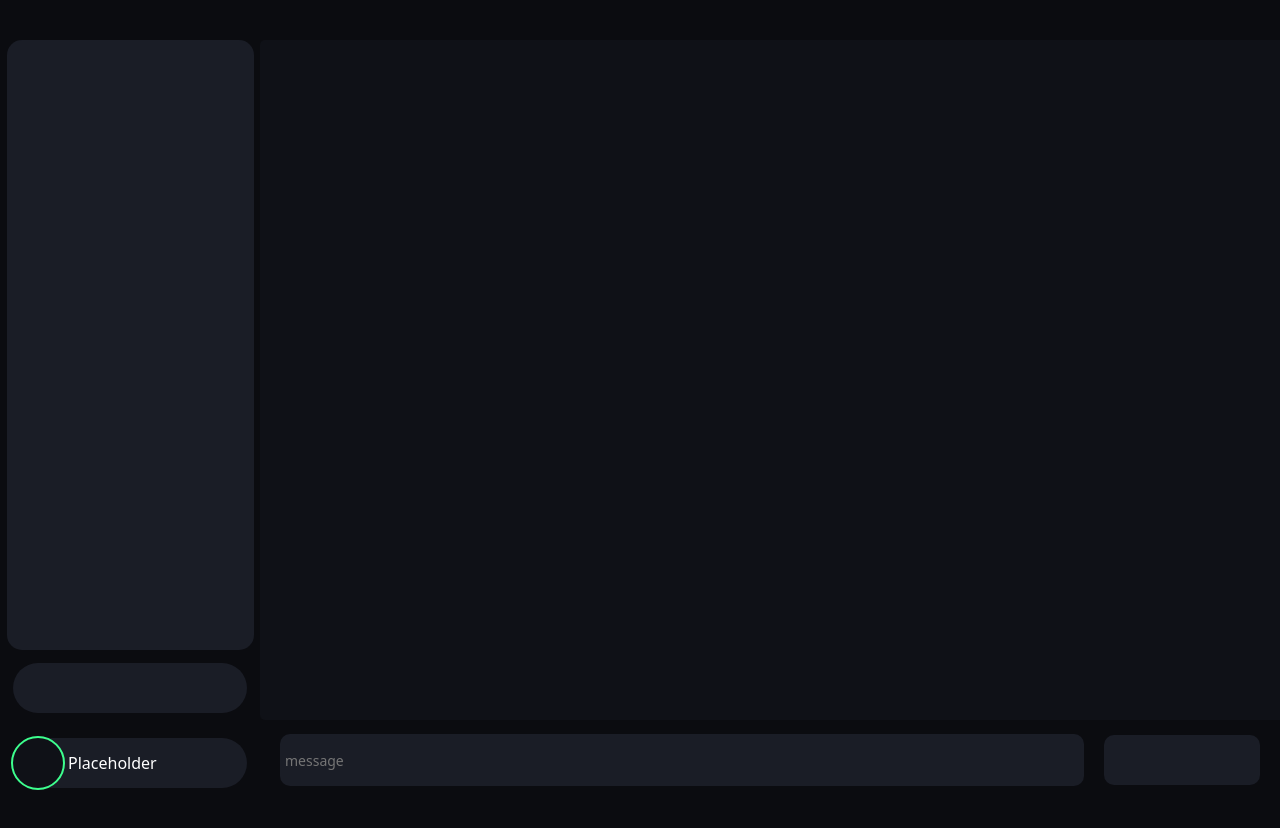
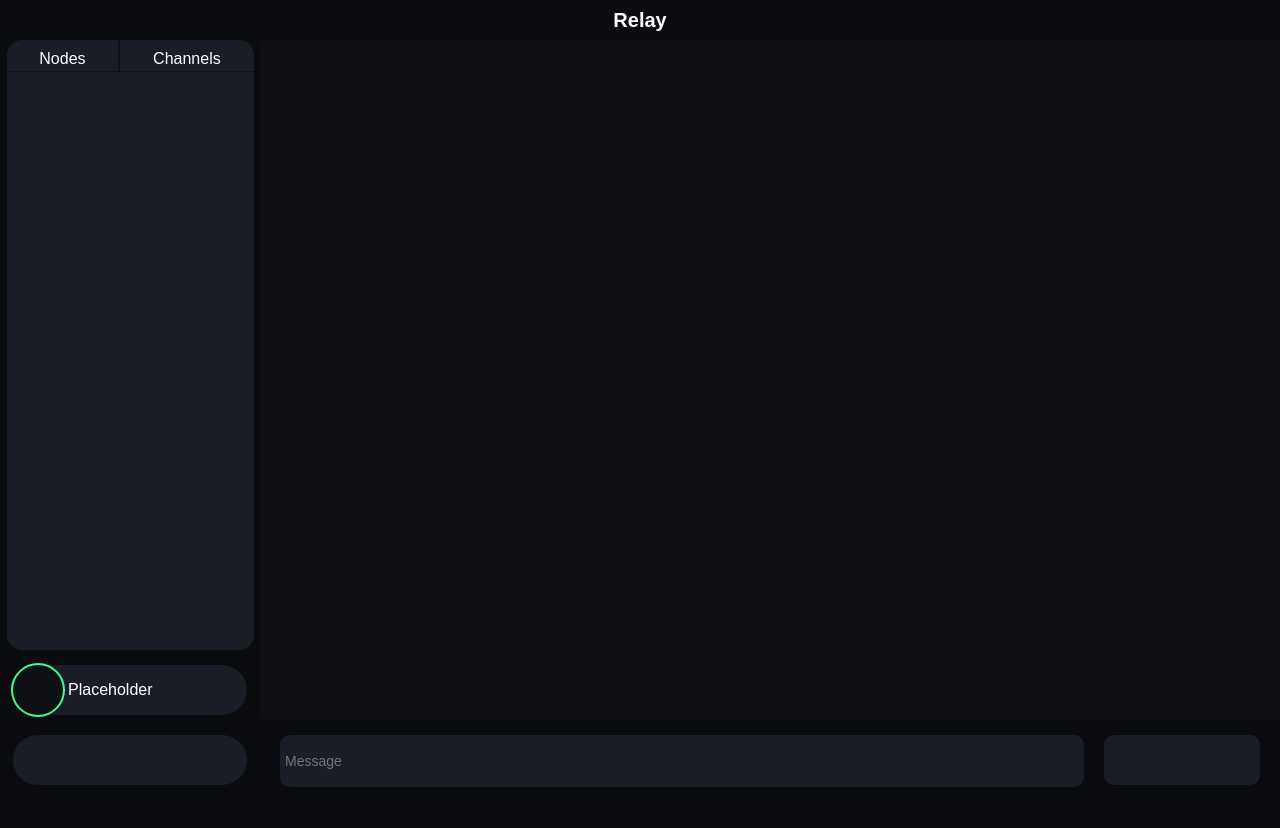
Before and after one commit to RedThunder1/Relay, an Angular app: page / in a window 1280 px wide. Shown: the top 828 px of the page. Built offline with nearby package versions, Linux system fonts and the light colour scheme.

Commit message:
did some style changes and started working on some functionality.

```diff
--- a/angular.json
+++ b/angular.json
@@ -2,7 +2,8 @@
   "$schema": "./node_modules/@angular/cli/lib/config/schema.json",
   "version": 1,
   "cli": {
-    "packageManager": "npm"
+    "packageManager": "npm",
+    "analytics": false
   },
   "newProjectRoot": "projects",
   "projects": {
--- a/package.json
+++ b/package.json
@@ -26,9 +26,11 @@
     "@angular/common": "^21.0.0",
     "@angular/compiler": "^21.0.0",
     "@angular/core": "^21.0.0",
+    "@angular/elements": "^21.0.6",
     "@angular/forms": "^21.0.0",
     "@angular/platform-browser": "^21.0.0",
     "@angular/router": "^21.0.0",
+    "@webcomponents/webcomponentsjs": "^2.8.0",
     "rxjs": "~7.8.0",
     "tslib": "^2.3.0"
   },
--- a/src/app/app.css
+++ b/src/app/app.css
@@ -2,6 +2,10 @@
   height: 40px;
   width: 100vw;
   margin: 0;
+  text-align: center;
+  line-height: 40px;
+  font-size: 20px;
+  font-weight: bold;
 }
 
 .main {
@@ -34,10 +38,36 @@
   border-radius: 15px;
 }
 
+.node_list_selector {
+  display: flex;
+  flex-direction: row;
+  border-bottom: 1px solid var(--primary);
+  height: 5%;
+}
+
+.node_list_selection {
+  margin: 10px auto 10px auto;
+  transition: all ease 0.1s;
+}
+
+.node_list_selection:hover {
+  color: var(--primary_accent);
+  cursor: pointer;
+}
+
+.node_list_divider {
+  border: 1px solid var(--primary);
+}
+
+.node_list_container {
+  height: 95%;
+}
+
 .settings_tab {
   display: flex;
   flex-direction: column;
-  gap: 0px;
+  align-items: flex-end;
+  gap: 0;
   height: 150px;
   width: 260px;
 }
@@ -47,7 +77,7 @@
   height: 50px;
   border-radius: 25px;
   width: 90%;
-  margin: auto;
+  margin: auto auto 15px auto;
 }
 
 .settings_account_tab {
@@ -57,7 +87,7 @@
   height: 50px;
   border-radius: 25px;
   width: 90%;
-  margin: auto;
+  margin: 15px auto 15px auto;
   line-height: 18px;
   background-color: var(--panels);
 }
@@ -88,11 +118,13 @@
   font-size: 14px;
   width: 80%;
   height: 50px;
-  margin: auto 20px auto 20px;
+  margin: 15px 20px 15px 20px;
   background-color: var(--panels);
   border: none;
+  outline: var(--primary_accent) 0 solid;
   border-radius: 10px;
   padding-left: 5px;
+  transition: all ease 0.1s;
 }
 
 .message_input:focus {
--- a/src/app/app.html
+++ b/src/app/app.html
@@ -1,27 +1,35 @@
 <div class="main_header">
+  Relay
+</div>
 
-</div>
 <main class="main">
   <div class="left_bar">
     <div class="node_list">
       <div class="node_list_panel">
+        <div class="node_list_selector">
+          <div class="node_list_selection" (click)="changeListMode()">Nodes</div>
+          <div class="node_list_divider"></div>
+          <div class="node_list_selection" (click)="changeListMode()">Channels</div>
+        </div>
+        <div class="node_list_container">
 
+        </div>
       </div>
     </div>
 
     <div class="settings_tab">
-      <div class="settings_tools_tab"></div>
       <div class="settings_account_tab">
         <div id="settings_account_picture"></div>
         <p id="settings_account_name">Placeholder</p>
       </div>
+      <div class="settings_tools_tab"></div>
     </div>
   </div>
 
   <div class="center_page"></div>
 
   <div class="message_bar">
-    <input type="text" class="message_input" placeholder="message"/>
+    <input type="text" class="message_input" placeholder="Message"/>
     <div class="message_tools">
 
     </div>
--- a/src/app/app.ts
+++ b/src/app/app.ts
@@ -7,6 +7,24 @@ import { RouterOutlet } from '@angular/router';
   templateUrl: './app.html',
   styleUrl: './app.css'
 })
+
 export class App {
   protected readonly title = signal('Relay');
+  node_list_mode: boolean = true; //If true the list mode will display nodes. If not it will display channels
+
+  changeListMode(): void {
+    if (this.node_list_mode) {
+      //Displays channels
+
+    } else {
+      //Displays Nodes
+
+    }
+
+
+    this.node_list_mode = !this.node_list_mode
+  }
+
+
+
 }
--- a/src/styles.css
+++ b/src/styles.css
@@ -4,14 +4,16 @@
   --secondary: #0b0c10;
   --panels: #1A1D26;
   --green_accent: #3DFF8E;
+  --red_accent: #FF3221BA;
 }
 
 * {
   color: white;
-  font-family: system-ui, "Segoe UI", Roboto, Helvetica, Arial, sans-serif, "Apple Color Emoji", "Segoe UI Emoji", "Segoe UI Symbol";
+  font-family: sans-serif;
 }
 
 body {
   margin: 0;
   background-color: var(--secondary);
+  overflow: hidden;
 }
```
Also changed, not shown: 1 other file (tests, documents, lock files or other folders).
